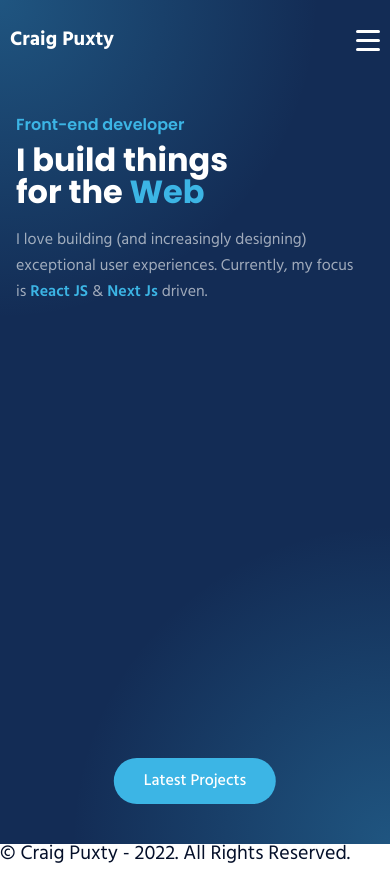
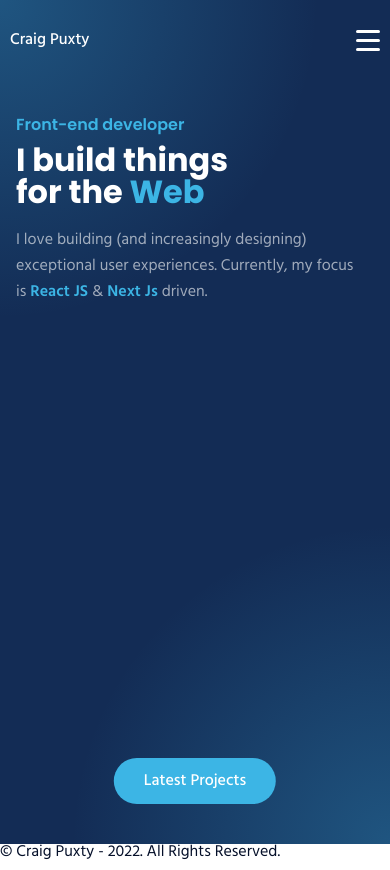
Before and after one commit to Dangereye/portfolio-v2, a Next.js app: page / in a window 390 px wide. Built offline with nearby package versions, Linux system fonts and the light colour scheme.

Commit message:
Updated logo styles & base font-size.

```diff
--- a/styles/globals.scss
+++ b/styles/globals.scss
@@ -39,7 +39,7 @@ html {
 }
 
 body {
-  font-size: 2rem;
+  font-size: clamp(1.6rem, 2vw, 2rem);
   color: $heading-dark;
   background-color: #fff;
 }
--- a/styles/layout/_header.scss
+++ b/styles/layout/_header.scss
@@ -25,7 +25,7 @@
 
   .logo {
     text-transform: capitalize;
-    font-weight: 700;
+    font-weight: 500;
     color: $heading-light;
   }
 
```
